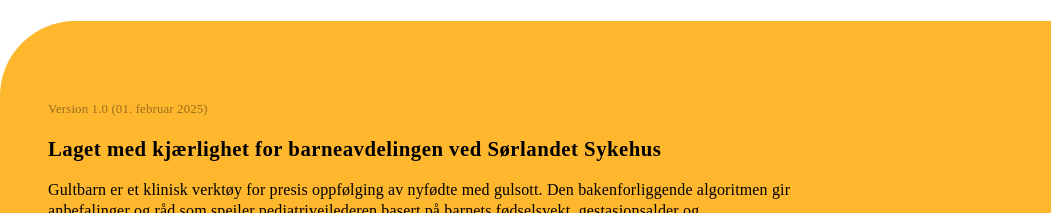
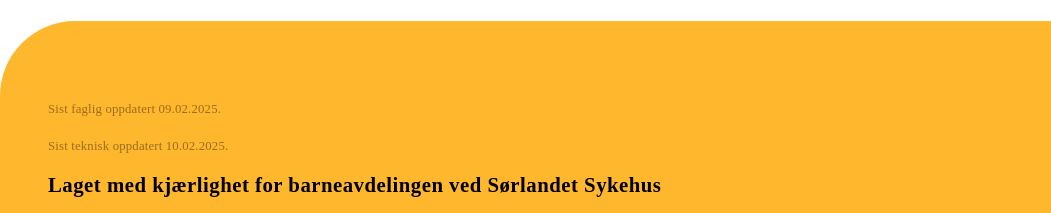
Before and after one commit to TagFri/gultbarn-demo, a website with bundled scripts: page index.html in a window 1280 px wide. Shown: the part 799-1012 px from the top of the page, 0-1051 px from the left. Built offline with nearby package versions, Linux system fonts and the light colour scheme; a script that the page names is missing.

Commit message:
version to date

```diff
--- a/index.html
+++ b/index.html
@@ -131,7 +131,8 @@
 <footer>
     <div id= "footer-container" class="flex-container main-container">
         <div class="flex-container flex-column left-column">
-            <p class="small-text">Version 1.0 (01. februar 2025)</p>
+            <p class="small-text">Sist faglig oppdatert 09.02.2025.</p>
+            <p class="small-text">Sist teknisk oppdatert 10.02.2025.</p>
             <h2>Laget med kjærlighet for barneavdelingen ved Sørlandet Sykehus</h2>
             <p>Gultbarn er et klinisk verktøy for presis oppfølging av nyfødte med gulsott. Den bakenforliggende algoritmen gir anbefalinger og råd som speiler pediatriveilederen basert på barnets fødselsvekt, gestasjonsalder og bilirubinverdier.<br><br>Vi bruker en metode der det estimerte tidspunktet for blodprøvekontroll beregnes ved å finne skjæringspunktet mellom en ekstrapolert kurve, utledet fra de to siste bilirubinmålingene, og lysgrensen tilpasset det aktuelle barnet. Selv om denne metoden ikke er beskrevet i de norske retningslinjene, gir den et nyttig grunnlag for tolkning av laboratorieverdiers utvikling.</p>
             <h2>Algoritmen som driver nettsiden</h2>
```
